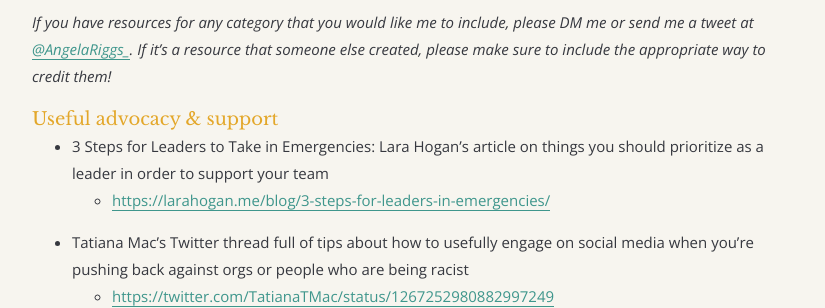
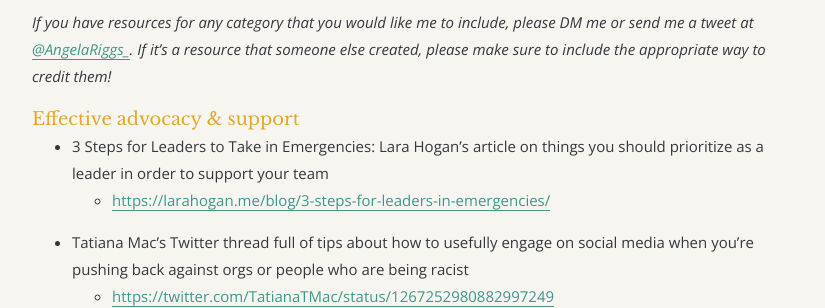
Before and after one commit to angelariggs/angelariggs.github.io, a Jekyll site: the page built from _posts/2020-06-01-ally-resources.md, in a window 1280 px wide and 900 px high, scrolled down 333 px. Shown: the part 152-460 px from the top of the window, without its empty margins (224-1049 px from the left). Built offline with Jekyll 4.4.1, drawn with Linux system fonts in a browser that asks for light colours; comment, search, counter and statistics services are not loaded.

Commit message:
smol tweak

```diff
--- a/_posts/2020-06-01-ally-resources.md
+++ b/_posts/2020-06-01-ally-resources.md
@@ -12,7 +12,7 @@ I'm also seeing a lot of great resources out there for self-education and allysh
 
 *If you have resources for any category that you would like me to include, please DM me or send me a tweet at [@AngelaRiggs_](https://twitter.com/AngelaRiggs_). If it's a resource that someone else created, please make sure to include the appropriate way to credit them!*
 
-### Useful advocacy & support
+### Effective advocacy & support
 
 - 3 Steps for Leaders to Take in Emergencies: Lara Hogan's article on things you should prioritize as a leader in order to support your team
   - [https://larahogan.me/blog/3-steps-for-leaders-in-emergencies/](https://larahogan.me/blog/3-steps-for-leaders-in-emergencies/)
```
